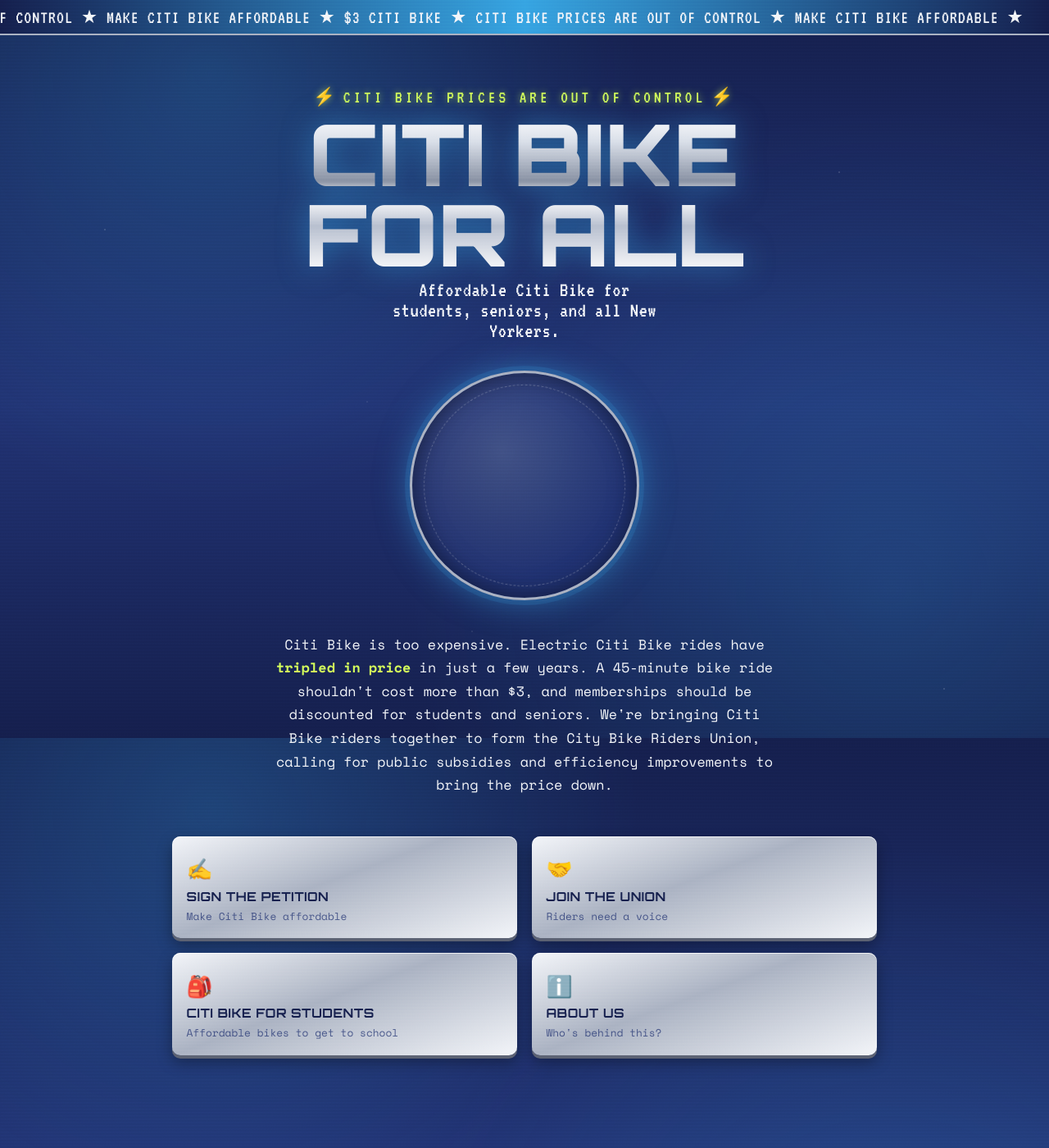
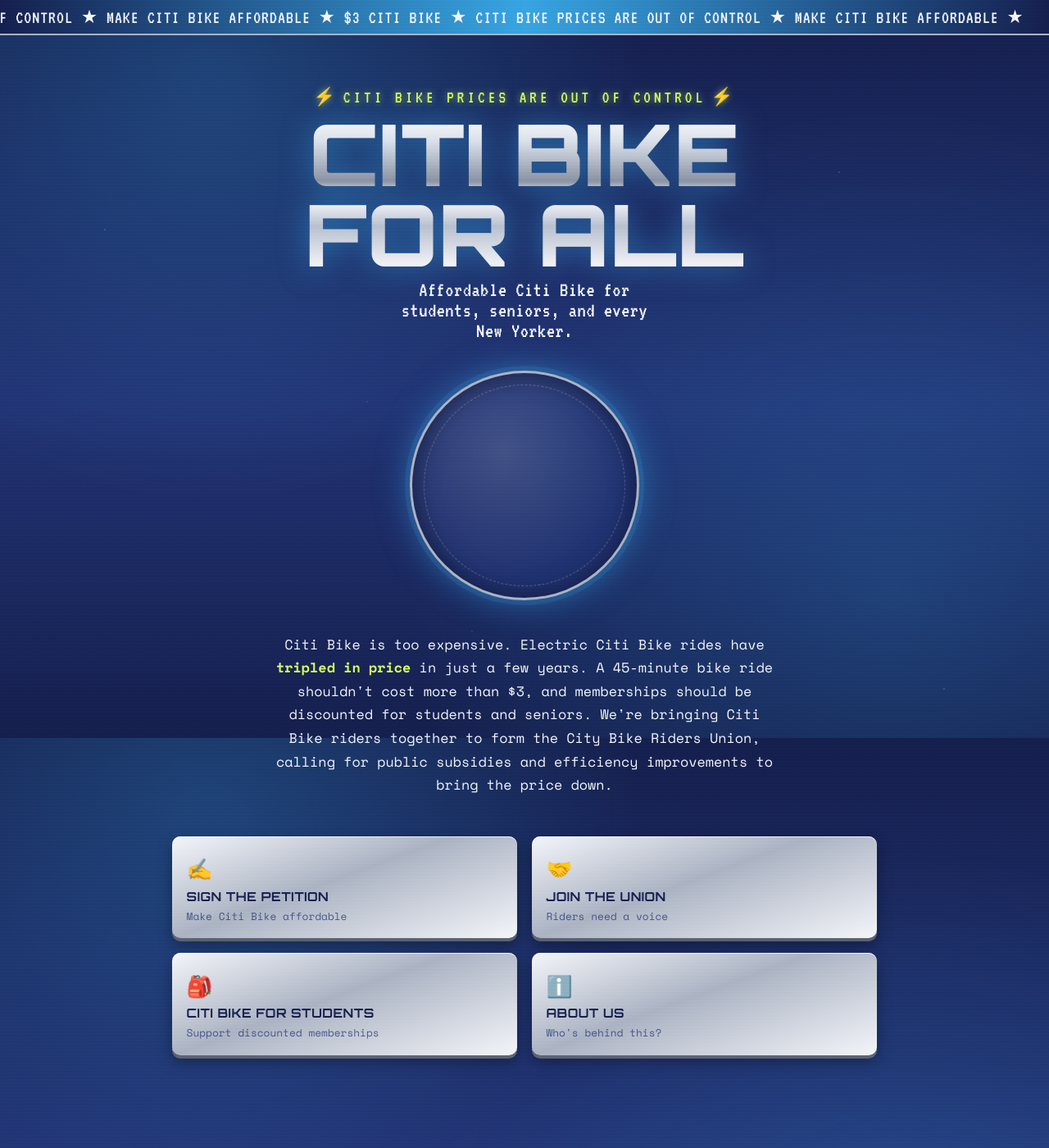
Before and after one commit to TransportationAlternatives/projects.transalt.org, a Jekyll site: the page 3-dollar-citibike.html, which Jekyll copies as it is, in a window 1280 px wide and 1400 px high. Shown: the whole window at 82% size. Built offline with Jekyll 4.4.1, drawn with Linux system fonts in a browser that asks for light colours.

Commit message:
Changing TAYAC language

```diff
--- a/3-dollar-citibike.html
+++ b/3-dollar-citibike.html
@@ -275,7 +275,7 @@
 <main>
   <p class="eyebrow"><span class="bolt">⚡</span>CITI BIKE PRICES ARE OUT OF CONTROL<span class="bolt">⚡</span></p>
   <h1 class="hero-title">CITI&nbsp;BIKE<br>FOR&nbsp;ALL</h1>
-  <p class="tagline">Affordable Citi Bike for students, seniors, and all New Yorkers.</p>
+  <p class="tagline">Affordable Citi Bike for students, seniors, and every New Yorker.</p>
 
   <div class="portal-wrap">
     <div class="portal">
@@ -307,7 +307,7 @@
      <button class="card" onclick="openModal('party')">
       <span class="icon">🎒</span>
       <span class="card-title">CITI BIKE FOR STUDENTS</span>
-      <span class="card-hint">Affordable bikes to get to school</span>
+      <span class="card-hint">Support discounted memberships</span>
       <span class="peek">NYC students deserve affordable transportation options, and Citi Bike should be one of them!</span>
     </button>
 
```
